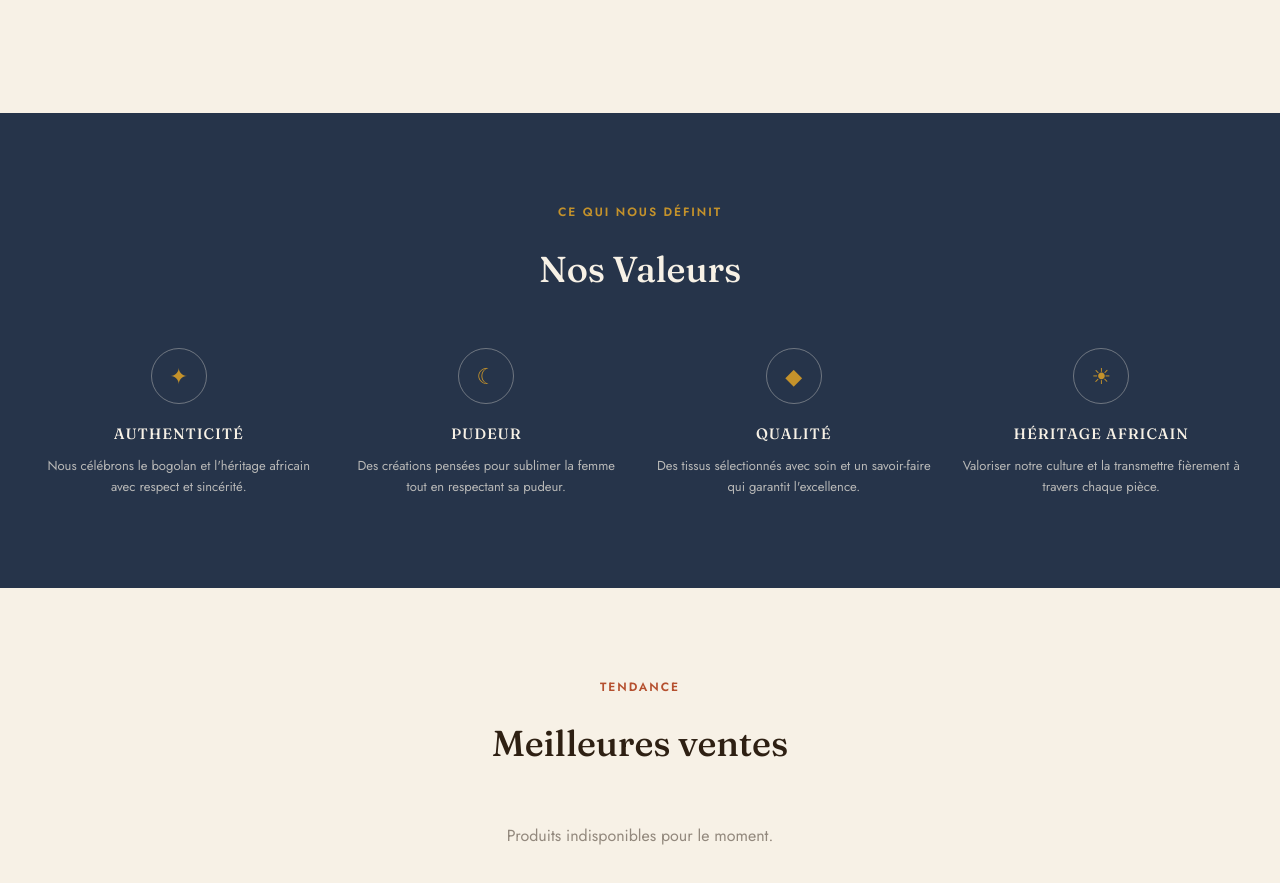
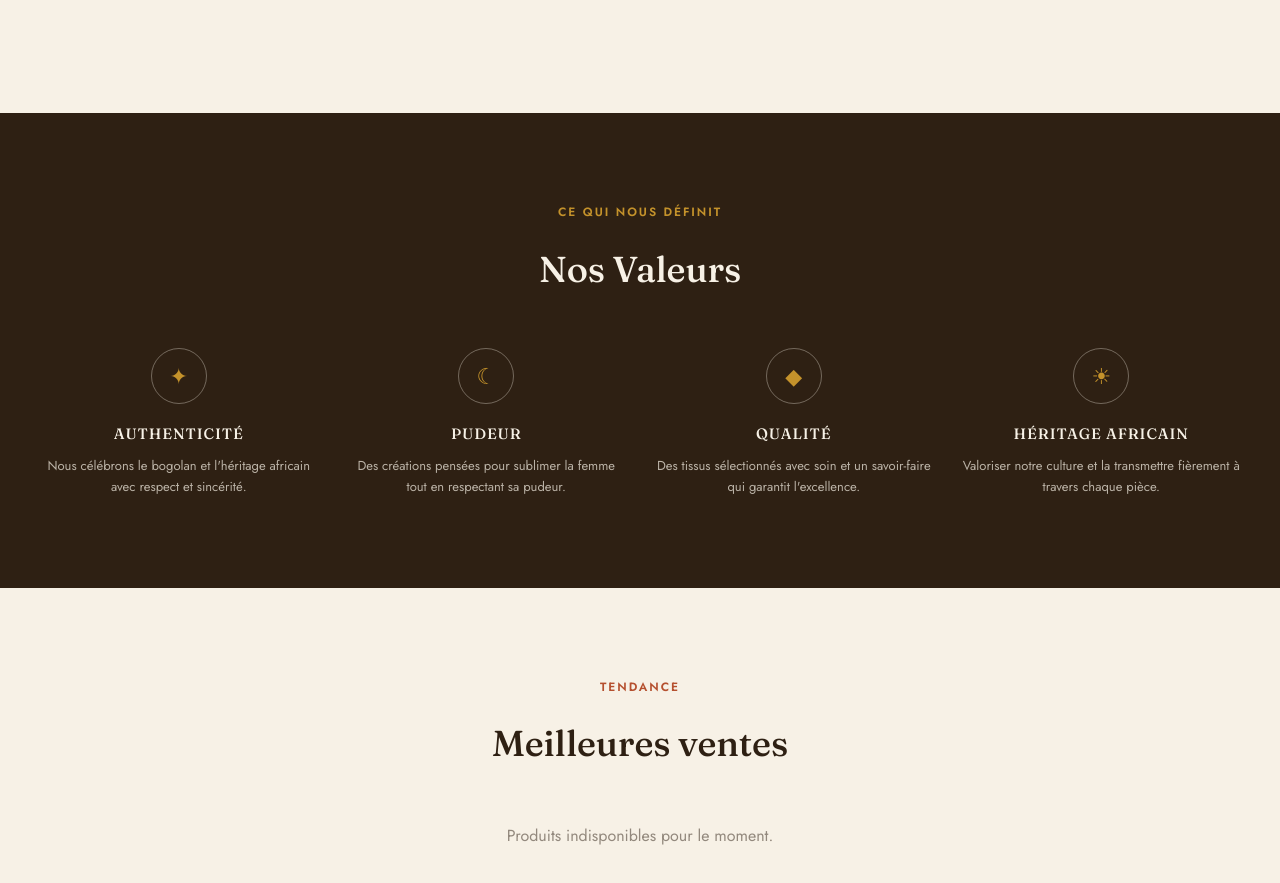
Before and after one commit to MohamedK14/bogoland-website, a plain HTML site: page index.html in a window 1280 px wide. Shown: the part 1047-1930 px from the top of the page. Drawn offline with Linux system fonts and the light colour scheme; no server answers.

Commit message:
Change Nos Valeurs background from indigo to mudbrown, matching the footer's warm dark tone instead of a cool navy that stood out from the rest of the palette

```diff
--- a/css/style.css
+++ b/css/style.css
@@ -187,7 +187,7 @@ nav a.active::after{ width:100%; }
 .btn-outline:hover{ background:var(--mudbrown); color:var(--ivory); }
 
 /* VALEURS */
-.valeurs{ background:var(--indigo); color:var(--ivory); padding:90px 0; }
+.valeurs{ background:var(--mudbrown); color:var(--ivory); padding:90px 0; }
 .valeurs .section-head h2, .valeurs .story-label{ color:var(--ivory); }
 .valeurs .story-label{ color:var(--ochre); }
 .valeurs-grid{ display:grid; grid-template-columns:repeat(4,1fr); gap:30px; text-align:center; }
```
